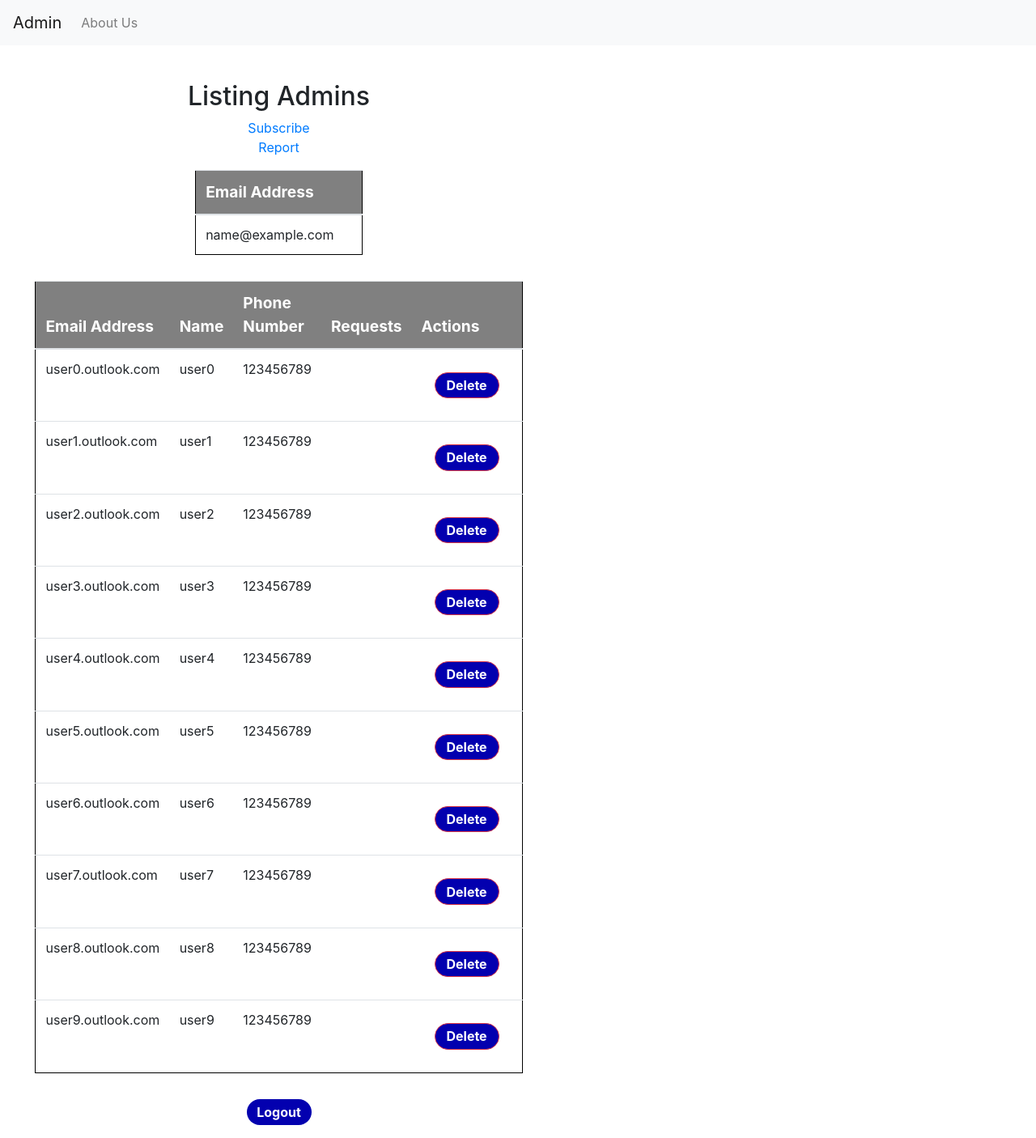
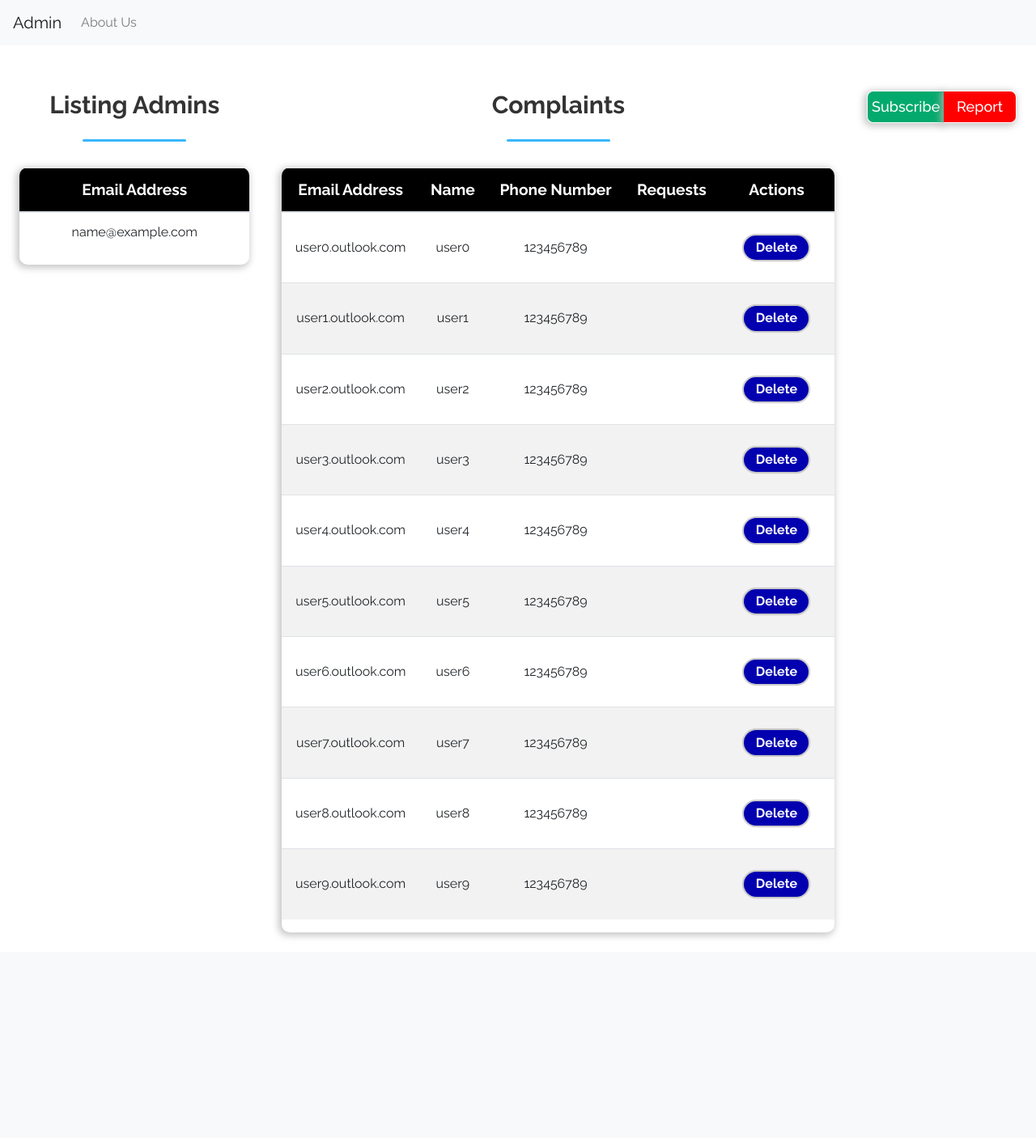
Before and after one commit to ArhaAmir/Project, a Rails app: page / in a window 1280 px wide. Shown: the whole page at 81% size. After the commit the page ends 1158 px from the top, so only its background shows below. Run offline with Rails 7, Linux system fonts and the light colour scheme; the visitor is signed in with stand-in values (Sample User, id 1); data that the repository does not hold is empty; parts of the project's set-up code (start-up, migrations or seed data) failed here and were passed over; some libraries are stand-ins or nearby versions.

Commit message:
CSS Improved

```diff
--- a/app/assets/stylesheets/forms.css
+++ b/app/assets/stylesheets/forms.css
@@ -1,12 +1,24 @@
 * {
   box-sizing: border-box;
+  font-family: 'Raleway', sans-serif;
+}
+
+.subs-parent{
+  display: flex;
+  gap: 1rem;
+  padding: 1rem;
+  border-radius: o.5rem;
+  align-items: center;
+  justify-content: center;
+  margin-top: 1rem;
 }
 
 /* Create three columns of equal width */
 .columns {
   float: left;
-  width: 33.3%;
-  padding: 8px;
+  width: 30%;
+  border-radius: 0.5rem;
+
 }
 
 /* Style the list */
@@ -17,6 +29,7 @@
   padding: 0;
   -webkit-transition: 0.3s;
   transition: 0.3s;
+  border-radius: 0.5rem;
 }
 
 /* Add shadows on hover */
@@ -29,6 +42,8 @@
   background-color: #111;
   color: white;
   font-size: 25px;
+  border-top-left-radius: 0.5rem;
+  border-top-right-radius: 0.5rem;
 }
 
 /* List items */
@@ -42,6 +57,8 @@
 .price .grey {
   background-color: #eee;
   font-size: 20px;
+  border-bottom-left-radius: 0.5rem;
+  border-bottom-right-radius: 0.5rem;
 }
 
 /* The "Sign Up" button */
@@ -70,12 +87,6 @@
     margin-top: 20vh;
 }
 
-.table{
-  border: 1px solid black;
-  margin: 1rem;
-  width: 30%;
-}
-
 .t-head{
   background-color: gray;
   color: white;
@@ -93,8 +104,12 @@ h1{
   margin: 1rem;
   border-radius: 100px;
   background-color: rgb(3, 0, 175);
+  border: none;
   font-size: 1rem;
   color: white;
+  box-shadow: 0px 0px 1px 2px rgba(181,181,181,0.75);
+  -webkit-box-shadow: 0px 0px 1px 2px rgba(181,181,181,0.75);
+  -moz-box-shadow: 0px 0px 1px 2px rgba(181,181,181,0.75);
 }
 
 .btn:hover{
@@ -105,13 +120,213 @@ h1{
 
 .parent{
   width: 100%;
+  margin-top: 2rem;
+  display: flex;
+  justify-content: center;
+  gap: 2.5rem;
+  padding: 1.5rem;
+  /* align-items: center; */
+}
+
+.admins{
+  width: 25%;
+  display: flex;
+  flex-direction: column;
+  align-items: center;
+
+}
+
+.middle{
+  width: 60%;
+  display: flex;
+  flex-direction: column;
+  align-items: center;
+}
+
+.buttons{
+  /* margin-top: 1rem; */
+  width: 15%;
+  display: flex;
+}
+
+.subs{
+  border-left: 1px solid white;
+  border-bottom: 1px solid white;
+  border-top: 1px solid white;
+  text-decoration: none;
+  padding: 0.3rem;
+  height: 2.5rem;
+  width: 8rem;
+  background-color: #04AA6D;
+  color: black;
+  text-align: center;
+  border-top-left-radius: 0.5rem;
+  border-bottom-left-radius: 0.5rem;
+  font-size: large;
+  font-weight: 500;
+  color: white;
+  box-shadow: -2px 2px 9px 2px rgba(181,181,181,0.75);
+  -webkit-box-shadow: -2px 2px 9px 2px rgba(181,181,181,0.75);
+  -moz-box-shadow: -2px 2px 9px 2px rgba(181,181,181,0.75);
+}
+
+.subs:hover{
+  color:#04AA6D;
+  text-decoration: none;
+  background-color: white;
+  border-left: 1px solid #04AA6D;
+  border-bottom: 1px solid #04AA6D;
+  border-top: 1px solid #04AA6D;
+  transition: 0.3s;
+}
+
+.report{
+  text-decoration: none;
+  border-right: 1px solid white;
+  border-top: 1px solid white;
+  border-bottom: 1px solid white;
+  padding: 0.3rem;
+  height: 2.5rem;
+  width: 8rem;
+  background-color: red;
+  color: BLACK;
+  text-align: center;
+  border-top-right-radius: 0.5rem;
+  border-bottom-right-radius: 0.5rem;
+  font-size: large;
+  font-weight: 500;
+  color: white;
+  box-shadow: -2px 2px 9px 2px rgba(181,181,181,0.75);
+  -webkit-box-shadow: -2px 2px 9px 2px rgba(181,181,181,0.75);
+  -moz-box-shadow: -2px 2px 9px 2px rgba(181,181,181,0.75);
+}
+
+.report:hover{
+  color:red;
+  text-decoration: none;
+  background-color: white;
+  border-right: 1px solid red;
+  border-bottom: 1px solid red;
+  border-top: 1px solid red;
+  transition: 0.3s;
+}
+
+.table-container {
+  border-radius: 10px; /* Adjust the value to control the amount of rounding */
+  overflow: hidden;
+  width: 100%;
+  box-shadow: -2px 2px 9px 2px rgba(181,181,181,0.75);
+  -webkit-box-shadow: -2px 2px 9px 2px rgba(181,181,181,0.75);
+  -moz-box-shadow: -2px 2px 9px 2px rgba(181,181,181,0.75);
+}
+
+.table {
+  width: 100%;
+  border-collapse: collapse;
+}
+
+.table th {
+  background-color: black;
+  color: white;
+  vertical-align: middle; /* Vertically center the text in heading cells */
+  text-align: center;
+}
+
+.table td {
+  vertical-align: middle; /* Vertically center the text in data cells */
+  text-align: center;
+}
+
+.table tr:nth-child(even) {
+  background-color: #f2f2f2;
+}
+
+.table tr:nth-child(odd) {
+  background-color: #ffffff;
+}
+
+h2 {
+  font-size: 30px;
+  font-weight: bold;
+  color: #333333;
+  text-align: center;
+  padding-bottom: 1rem;
+  border-radius: 5px;
+}
+
+.underline{
+  height: 3px;
+  width: 8rem;
+  background-color: #38b6ff;
+  margin-bottom: 10px;
+  margin-bottom: 2rem;
+  border-radius: 100px;
+}
+
+
+/* =============================request page=========================== */
+
+.req-parent{
   display: flex;
   flex-direction: column;
   justify-content: center;
   align-items: center;
+  margin-top: 1.5rem;
+  width: 99vw;
 }
-.block {
-  position: absolute;
-  top: 100px;
-  left: 0;
+
+.form{
+  width: 30%;
+  display: flex;
+  flex-direction: column;
+  justify-content: center;
+  padding: 2rem;
+  border-radius: 1rem;
+  box-shadow: -2px 2px 9px 2px rgba(181,181,181,0.75);
+  -webkit-box-shadow: -2px 2px 9px 2px rgba(181,181,181,0.75);
+  -moz-box-shadow: -2px 2px 9px 2px rgba(181,181,181,0.75);
 }
+
+.form-group{
+  display: flex;
+  width: 80%;
+  gap: 1rem;
+}
+
+.label{
+  width: 25%;
+  font-size: large;
+  font-weight: 600;
+}
+
+.input{
+  width: 75%;
+  padding: 10px;
+  border: 1px solid #ccc;
+  border-radius: 5px;
+  font-size: 16px;
+}
+
+.input:focus{
+  border-color: #007bff;
+  outline: none;
+}
+
+.submit{
+  margin-top: 1rem;
+  padding: 0.3rem;
+  width: 12rem;
+  border-radius: 1000px;
+  border: 2px solid white;
+  background-color: rgb(132, 182, 58);
+  color: white;
+  font-size: large;
+  font-weight: 600;
+}
+
+.submit:hover{
+  border: 2px solid rgb(132, 182, 58);
+  background-color: white;
+  color: rgb(132, 182, 58);
+  transition: 0.3s;
+}
--- a/app/views/home/index.html.erb
+++ b/app/views/home/index.html.erb
@@ -1,9 +1,14 @@
 <%= notice %>
 <div class = 'block'>
 <div class='parent'>
+
+<div class="admins">
+
     <h2>Listing Admins</h2>
-<%= link_to "Subscribe", home_subscription_path %>
-<%= link_to "Report", home_request_path %>
+
+    <div class="underline"></div>
+
+    <div class="table-container">
         <table class='table'>
             <thead class='t-head'>
                 <tr>
@@ -18,8 +23,17 @@
                 <% end %>
             </tbody>
         </table>
+    </div>
 
+</div>
 
+<div class= "middle">
+
+    <h2>Complaints</h2>
+
+    <div class="underline"></div>
+
+    <div class="table-container">
         <table class='table'>
             <thead class='t-head'>
                 <tr>
@@ -43,6 +57,20 @@
                 <% end %>
             </tbody>
         </table>
+    </div>
+    <%
+=begin%>
  <%= button_to "Logout", destroy_user_session_path, method: :delete, class: "btn" %>
+<%
+=end%>
 
 </div>
+
+<div class="buttons">
+
+    <%= link_to "Subscribe", home_subscription_path, class: "subs" %>
+    <%= link_to "Report", home_request_path, class: "report" %>
+
+</div>
+
+</div>
--- a/app/views/layouts/application.html.erb
+++ b/app/views/layouts/application.html.erb
@@ -7,6 +7,9 @@
 
     <!-- Bootstrap CSS -->
     <link rel="stylesheet" href="https://cdn.jsdelivr.net/npm/bootstrap@4.5.3/dist/css/bootstrap.min.css" integrity="sha384-TX8t27EcRE3e/ihU7zmQxVncDAy5uIKz4rEkgIXeMed4M0jlfIDPvg6uqKI2xXr2" crossorigin="anonymous">
+    <link rel="preconnect" href="https://fonts.googleapis.com">
+<link rel="preconnect" href="https://fonts.gstatic.com" crossorigin>
+<link href="https://fonts.googleapis.com/css2?family=Raleway:wght@100;200;300;400;500;600;700;800;900&display=swap" rel="stylesheet">
 
     <title>Admin</title>
     <%= csrf_meta_tags %>
```
Also changed, not shown: app/views/home/request.html.erb (+24 -11 lines), app/views/home/subscription.html.erb (+16 -12 lines). Lines whose indentation alone changed are shown as unchanged.
